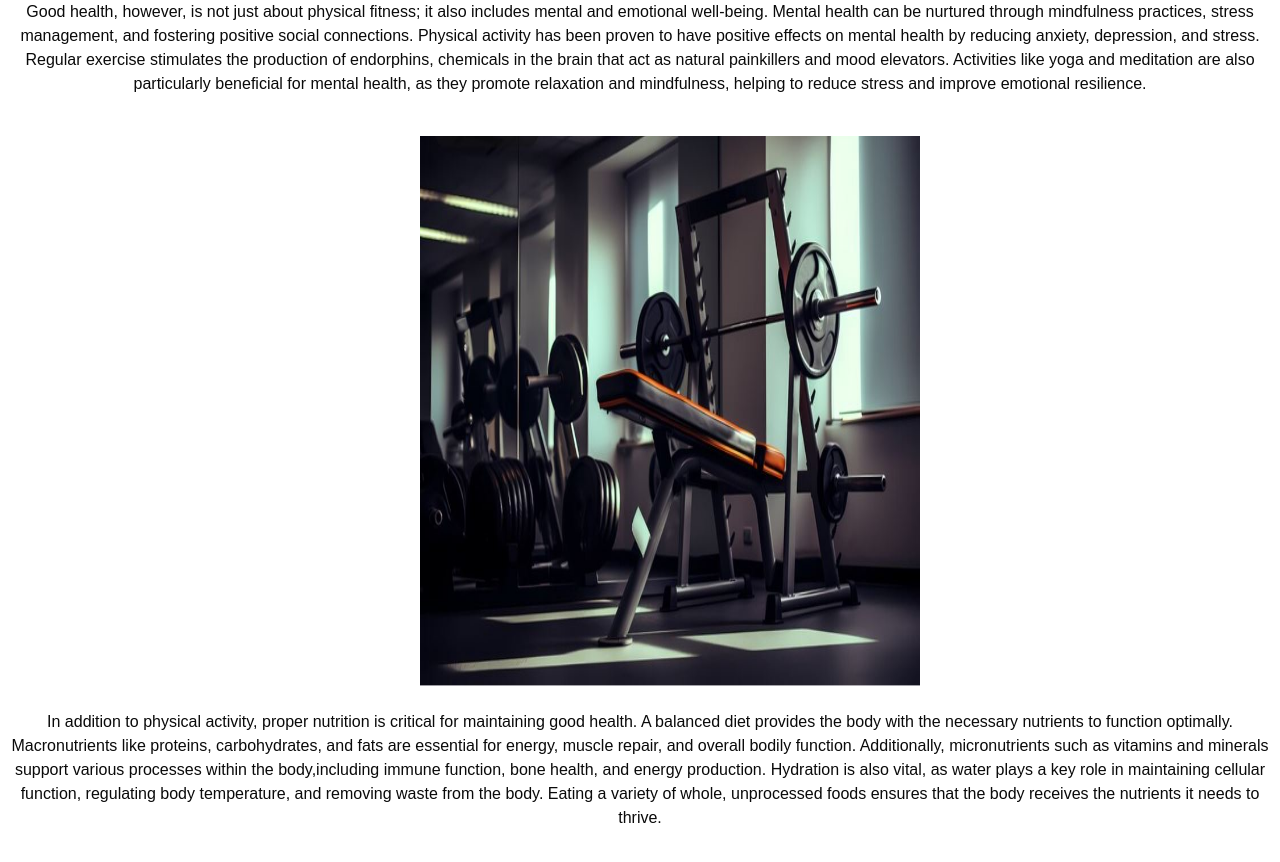
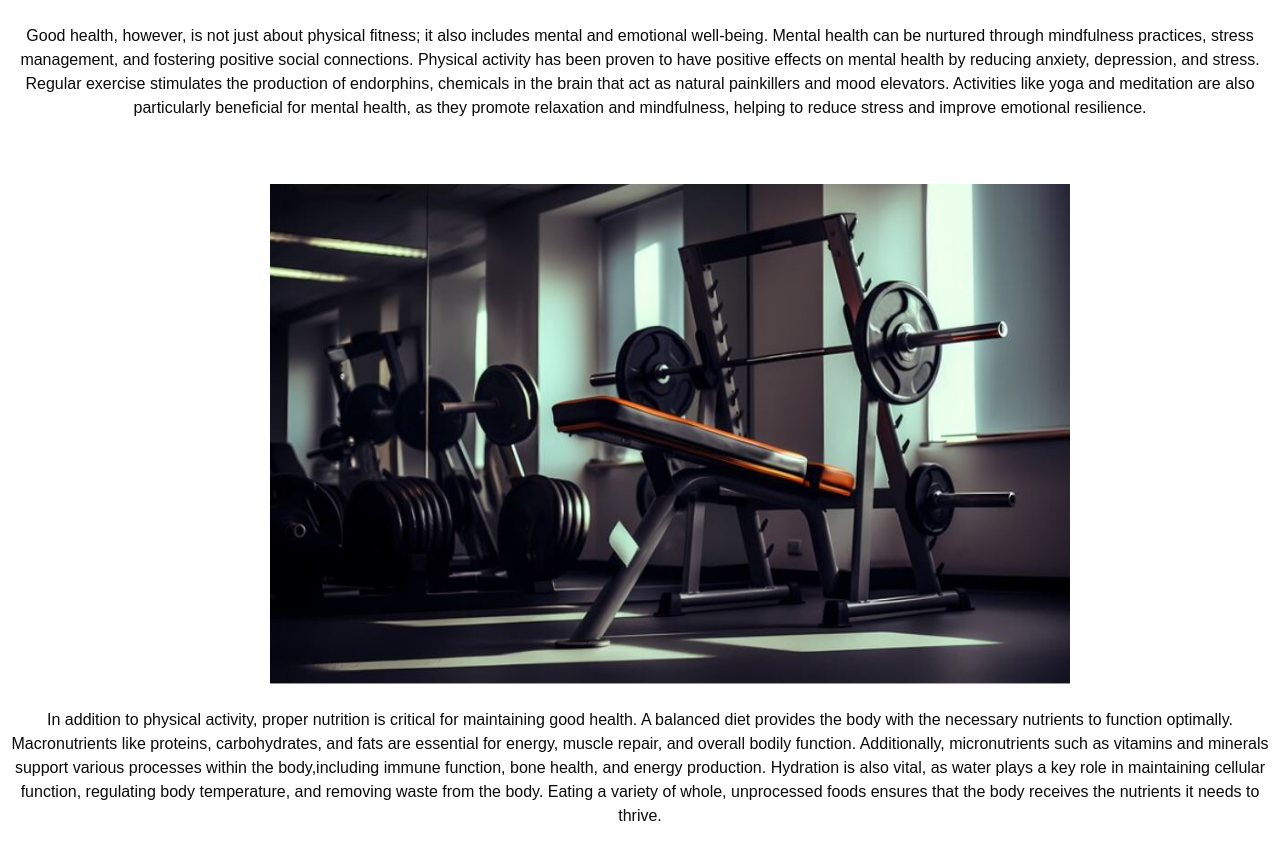
Before and after one commit to sameerkaleem/my-web, a Next.js app: page / in a window 1280 px wide. Shown: the part 900-1762 px from the top of the page. Built offline with nearby package versions, Linux system fonts and the light colour scheme.

Commit message:
Update page.tsx
updating page

```diff
--- a/src/app/page.tsx
+++ b/src/app/page.tsx
@@ -24,6 +24,7 @@ export default function Home (){
             strength, endurance, flexibility, and cardiovascular health. Both
             aspects are interrelated and contribute to a higher quality of life.
           </p>
+          <br></br>
 
           <div>
             <Image
@@ -36,6 +37,7 @@ export default function Home (){
             xl:h-[500px] xl:w-[800px] xl:mt-10 xl:ml-[270px]
              "
               alt="Gym1"
+
 
             />
           </div>
@@ -75,18 +77,21 @@ export default function Home (){
 
           </p>
           <div>
-            <Image
-              src={Gym2}
-              className="
-              w-[400px] h-[500px] ml-[50px]
-            sm:h-[550px] sm:w-[400px] sm:mt-5 sm:ml-[130px]
-            md:h-[550px] md:mt-10  md:w-[450px]  md:ml-[180px]
-            lg:h-[550px] lg:mt-10  lg:w-[500px]  lg:ml-[400px]
-            xl:h-[550px] xl:mt-10  xl:w-[500px]  xl:ml-[420px]"
-              alt="Gym2"
+            <br></br>
+  <Image
+    src={Gym2}
+    className="
+      h-[300px] w-[500px]
+            sm:h-[350px] sm:w-[500px] sm:mt-5 sm:ml-[80px]
+            md:h-[400px] md:w-[650px] md:mt-10 md:ml-[80px]
+            lg:h-[500px] lg:w-[800px] lg:mt-10 lg:ml-[250px]
+            xl:h-[500px] xl:w-[800px] xl:mt-10 xl:ml-[270px]
+    "
+    alt="Gym2"
+  />
+</div>
 
-            />
-          </div>
+
 
           <br/>
 
@@ -103,6 +108,8 @@ export default function Home (){
             from the body. Eating a variety of whole, unprocessed foods ensures
             that the body receives the nutrients it needs to thrive.
           </p>
+          <br></br>
+
         </div>
   </main>
 };
```
